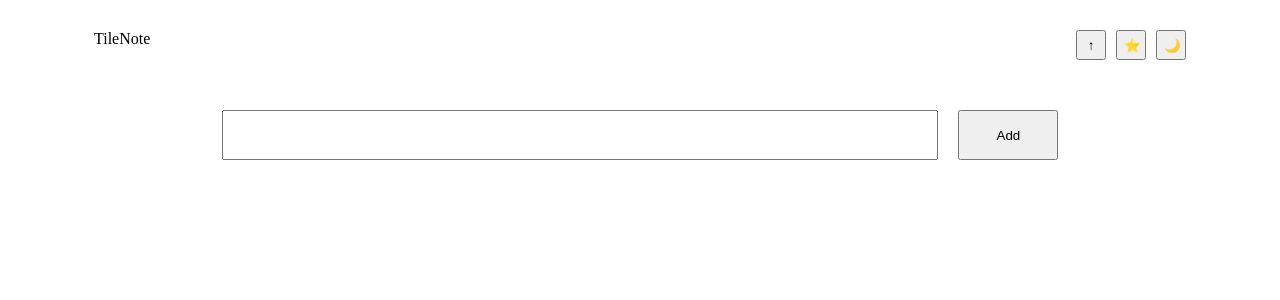
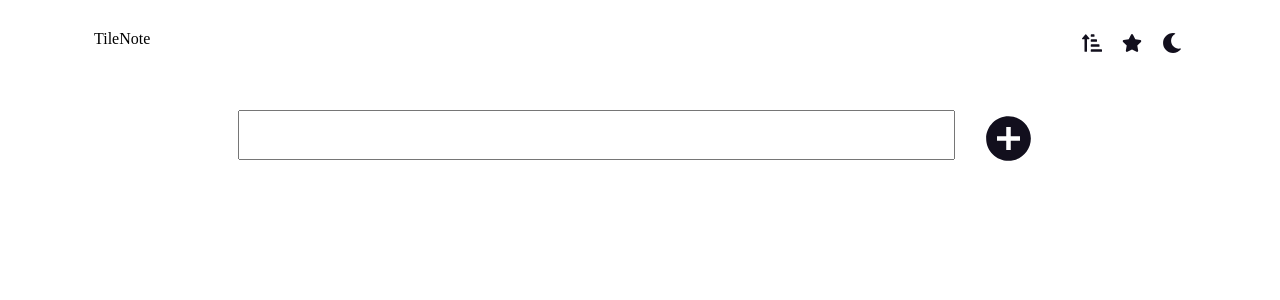
Before and after one commit to Nimus-oes/react-tile-note-app, a React (Vite) app: page / in a window 1280 px wide. Shown: the top 300 px of the page. Built offline with nearby package versions, Linux system fonts and the light colour scheme.

Commit message:
Replace buttons with icons

```diff
--- a/src/components/Header/Header.module.css
+++ b/src/components/Header/Header.module.css
@@ -16,6 +16,8 @@
 .favBtn,
 .themeBtn {
   width: 30px;
+  color: var(--theme-btn);
+  font-size: 20px;
 }
 
 @media screen and (min-width: 769px) {
--- a/src/components/Header/Header.tsx
+++ b/src/components/Header/Header.tsx
@@ -1,6 +1,13 @@
 import { useDarkTheme } from "../../context/DarkThemeProvider";
 import type { Filter, Sorter } from "../../types";
 import styles from "./Header.module.css";
+import {
+  FaSortAmountDown,
+  FaSortAmountUpAlt,
+  FaStar,
+  FaMoon,
+} from "react-icons/fa";
+import { MdSunny } from "react-icons/md";
 
 interface HeaderProps {
   filter: Filter;
@@ -30,13 +37,13 @@ export default function Header({
       <div>TileNote</div>
       <div className={styles.rightWrapper}>
         <button onClick={handleSorterChange} className={styles.sorterBtn}>
-          {sorter === "asc" ? "↓" : "↑"}
+          {sorter === "asc" ? <FaSortAmountDown /> : <FaSortAmountUpAlt />}
         </button>
         <button onClick={handleFilterChange} className={styles.favBtn}>
-          {filter === "all" ? "⭐️" : "All"}
+          {filter === "all" ? <FaStar /> : "All"}
         </button>
         <button onClick={toggleDarkTheme} className={styles.themeBtn}>
-          {isDark ? "☀️" : "🌙"}
+          {isDark ? <MdSunny /> : <FaMoon />}
         </button>
       </div>
     </header>
--- a/src/components/InputForm/InputForm.module.css
+++ b/src/components/InputForm/InputForm.module.css
@@ -11,7 +11,8 @@
 }
 
 .button {
-  flex-basis: 50px;
+  color: var(--theme-btn);
+  font-size: 55px;
 }
 
 @media screen and (min-width: 769px) {
@@ -25,8 +26,4 @@
     width: 70%;
     flex-grow: 0;
   }
-
-  .button {
-    flex-basis: 100px;
-  }
 }
--- a/src/components/InputForm/InputForm.tsx
+++ b/src/components/InputForm/InputForm.tsx
@@ -2,6 +2,7 @@ import type { Note } from "../../types";
 import { v4 as uuidv4 } from "uuid";
 import styles from "./InputForm.module.css";
 import { NOTE_COLORS } from "../../constants";
+import { IoMdAddCircle } from "react-icons/io";
 
 interface InputFormProps {
   onAdd: (noteToAdd: Note) => void;
@@ -38,7 +39,9 @@ export default function InputForm({ onAdd }: InputFormProps) {
   return (
     <form onSubmit={handleSubmit} className={styles.container}>
       <input name="text" className={styles.inputField} />
-      <button className={styles.button}>Add</button>
+      <button className={styles.button}>
+        <IoMdAddCircle />
+      </button>
     </form>
   );
 }
--- a/src/components/NoteCard/NoteCard.module.css
+++ b/src/components/NoteCard/NoteCard.module.css
@@ -17,7 +17,29 @@
   display: flex;
   flex-direction: row;
   justify-content: space-between;
+  align-items: center;
   padding-top: 10px;
+}
+
+.btnWrapper {
+  display: flex;
+  flex-direction: row;
+  align-items: center;
+}
+
+.favBtn,
+.delBtn {
+  display: flex;
+  align-items: center;
+  justify-content: center;
+}
+
+.favBtn {
+  font-size: 15px;
+}
+
+.delBtn {
+  font-size: 16.5px;
 }
 
 @media screen and (min-width: 769px) {
--- a/src/components/NoteCard/NoteCard.tsx
+++ b/src/components/NoteCard/NoteCard.tsx
@@ -1,5 +1,7 @@
 import type { Note } from "../../types";
 import styles from "./NoteCard.module.css";
+import { FaRegStar, FaStar } from "react-icons/fa";
+import { MdDeleteOutline } from "react-icons/md";
 
 interface NoteCardProps {
   note: Note;
@@ -31,9 +33,13 @@ export default function NoteCard({ note, onDelete, onUpdate }: NoteCardProps) {
       <p className={styles.textWrapper}>{note.text}</p>
       <div className={styles.bottomWrapper}>
         <p>{getLocalDate()}</p>
-        <div>
-          <button onClick={handleUpdate}>{note.isFavorite ? "★" : "☆"}</button>
-          <button onClick={handleDelete}>🗑️</button>
+        <div className={styles.btnWrapper}>
+          <button onClick={handleUpdate} className={styles.favBtn}>
+            {note.isFavorite ? <FaStar /> : <FaRegStar />}
+          </button>
+          <button onClick={handleDelete} className={styles.delBtn}>
+            <MdDeleteOutline />
+          </button>
         </div>
       </div>
     </div>
--- a/src/index.css
+++ b/src/index.css
@@ -1,9 +1,11 @@
 :root {
   --main-bg: #ffffff;
+  --theme-btn: #120f1d;
 }
 
 .darkTheme {
   --main-bg: #120f1d;
+  --theme-btn: #ffffff;
 }
 
 html {
@@ -13,9 +15,14 @@ html {
 * {
   margin: 0;
   box-sizing: border-box;
-  /* border: 1px solid black; */
 }
 
 body {
   width: 100vw;
 }
+
+button {
+  background-color: transparent;
+  border: none;
+  cursor: pointer;
+}
```
